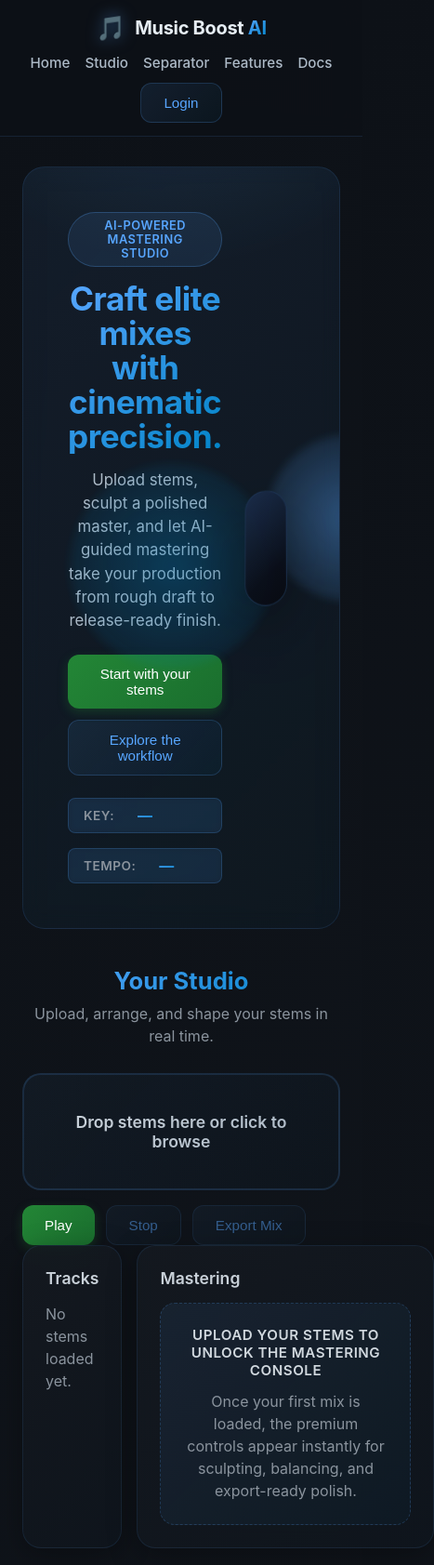
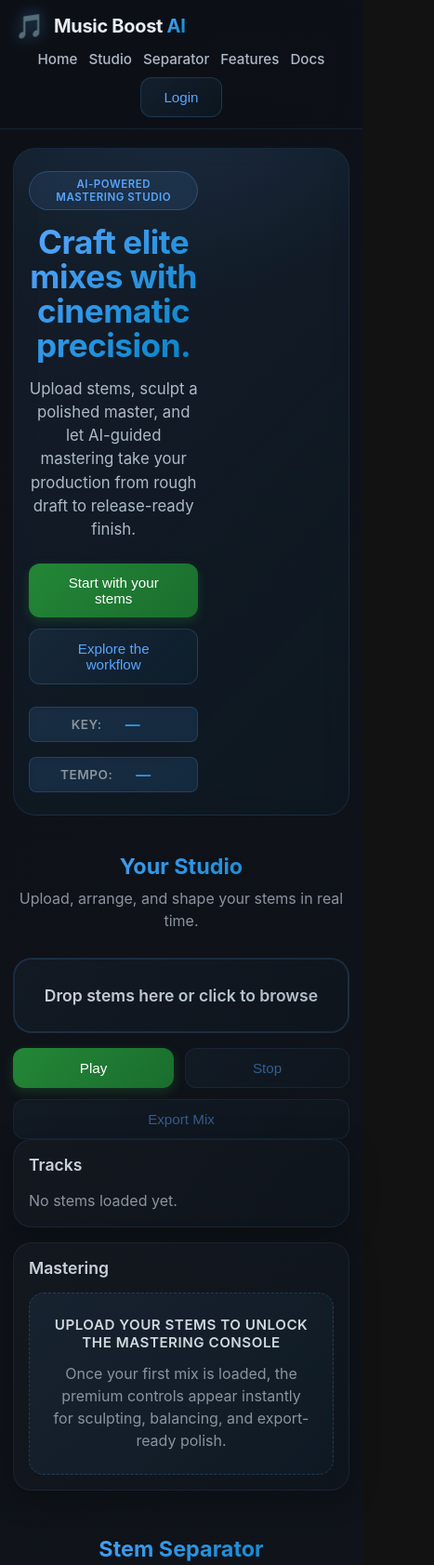
Before and after one commit to musicbooststudio/Music_Wep_App, a website: page index.html in a window 390 px wide. Shown: the top 1683 px of the page at 93% size, 467 px wide, since content can reach past the window. Drawn offline with Linux system fonts and the light colour scheme.

Commit message:
Full responsive layout: fix controls-panel, hero centering, navbar, 480px breakpoint

```diff
--- a/styles.css
+++ b/styles.css
@@ -13,6 +13,7 @@
   margin: 0;
   min-height: 100vh;
   background: linear-gradient(135deg, #0d1117 0%, #161b22 100%);
+  overflow-x: hidden;
 }
 
 main {
@@ -211,6 +212,12 @@
 .master-panel {
   max-height: 80vh;
   overflow-y: auto;
+}
+
+.actions-row {
+  display: flex;
+  gap: 12px;
+  flex-wrap: wrap;
 }
 
 .panel {
@@ -860,11 +867,12 @@
 
   .modal-content {
     width: 95%;
-    margin: 20% auto;
+    margin: 15% auto;
   }
 
   .detection-info {
     flex-direction: column;
+    align-items: center;
   }
 
   .premium-hero {
@@ -876,12 +884,26 @@
     text-align: center;
   }
 
+  .hero-copy p {
+    margin-left: auto;
+    margin-right: auto;
+  }
+
   .hero-actions {
     justify-content: center;
   }
 
   .hero-visual {
-    min-height: 220px;
+    min-height: 180px;
+  }
+
+  /* Stack panels vertically — critical for any phone */
+  .controls-panel {
+    grid-template-columns: 1fr;
+  }
+
+  .master-panel {
+    max-height: none;
   }
 }
 
@@ -1392,14 +1414,22 @@
 
 @media (max-width: 640px) {
   .navbar {
-    flex-direction: column;
-    gap: 12px;
+    flex-wrap: wrap;
+    gap: 10px;
+    padding: 12px 16px;
   }
 
   .nav-links {
-    gap: 16px;
+    gap: 12px;
     flex-wrap: wrap;
     justify-content: center;
+    width: 100%;
+  }
+
+  .auth-section {
+    width: 100%;
+    justify-content: center;
+    display: flex;
   }
 
   .features-grid {
@@ -1414,4 +1444,85 @@
     flex-direction: column;
     text-align: center;
   }
+
+  .hero-visual {
+    display: none;
+  }
+
+  .actions-row button {
+    flex: 1 1 auto;
+    min-width: 120px;
+  }
+
+  .sep-mode-toggle {
+    flex-direction: column;
+  }
+
+  .sep-mode-btn {
+    width: 100%;
+  }
 }
+
+/* ===== iPhone and narrow phone (≤480px) ===== */
+@media (max-width: 480px) {
+  main {
+    padding: 20px 14px;
+  }
+
+  .premium-hero {
+    padding: 24px 16px;
+  }
+
+  h1 {
+    font-size: clamp(1.6rem, 7vw, 2.2rem);
+  }
+
+  .hero-badge {
+    font-size: 0.72rem;
+  }
+
+  .section-heading h2 {
+    font-size: clamp(1.4rem, 6vw, 1.8rem);
+  }
+
+  .modal-content {
+    width: 96%;
+    margin: 8% auto;
+    padding: 20px 16px;
+  }
+
+  .panel {
+    padding: 16px;
+  }
+
+  .track-card {
+    padding: 12px;
+  }
+
+  .track-header {
+    flex-wrap: wrap;
+    gap: 6px;
+  }
+
+  .upload-card {
+    padding: 28px 16px;
+  }
+
+  .sep-key-row {
+    flex-direction: column;
+  }
+
+  .sep-key-input {
+    width: 100%;
+  }
+
+  .sep-results-header {
+    flex-direction: column;
+    align-items: flex-start;
+  }
+
+  .detection-card {
+    width: 100%;
+    justify-content: center;
+  }
+}
```
